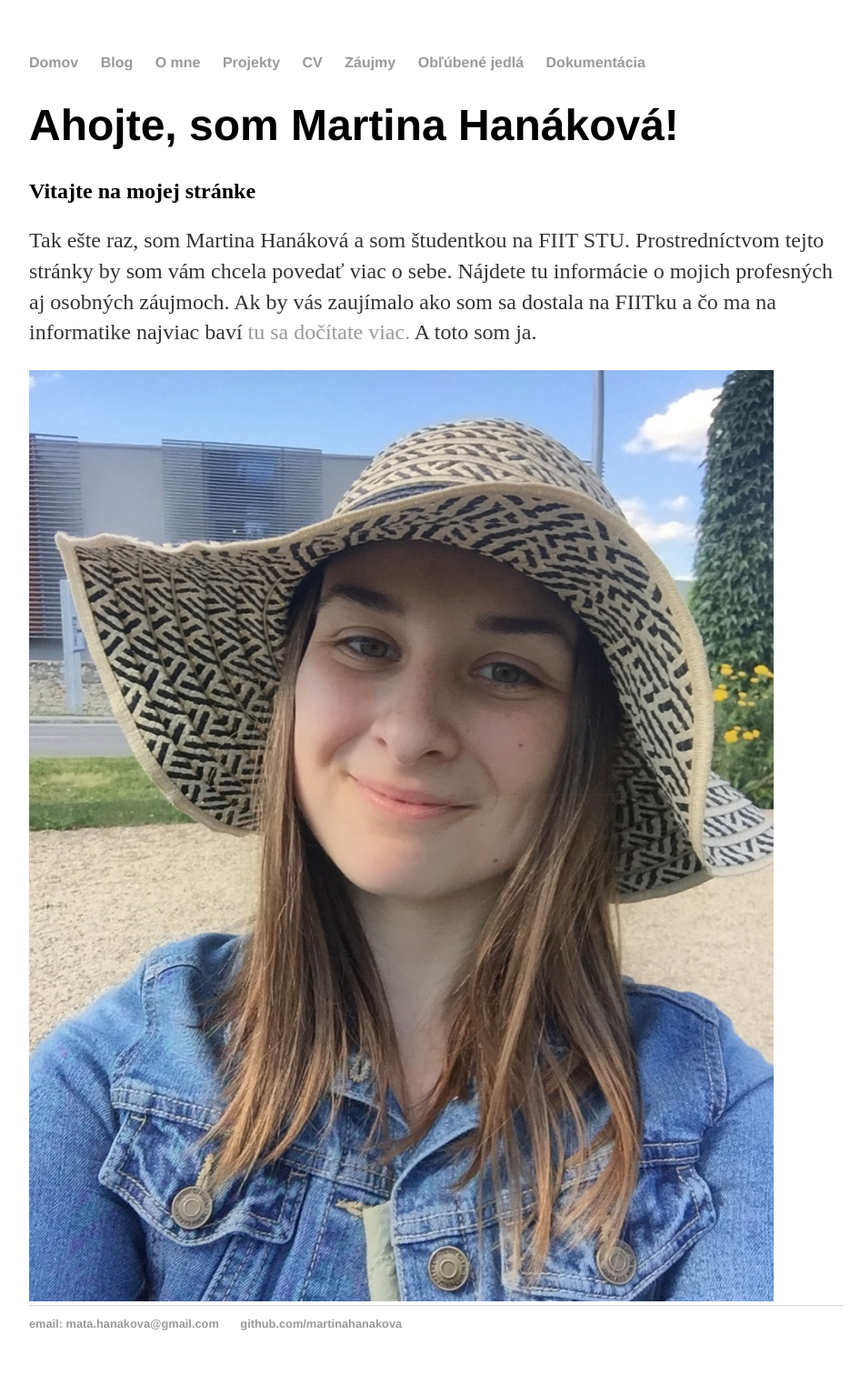
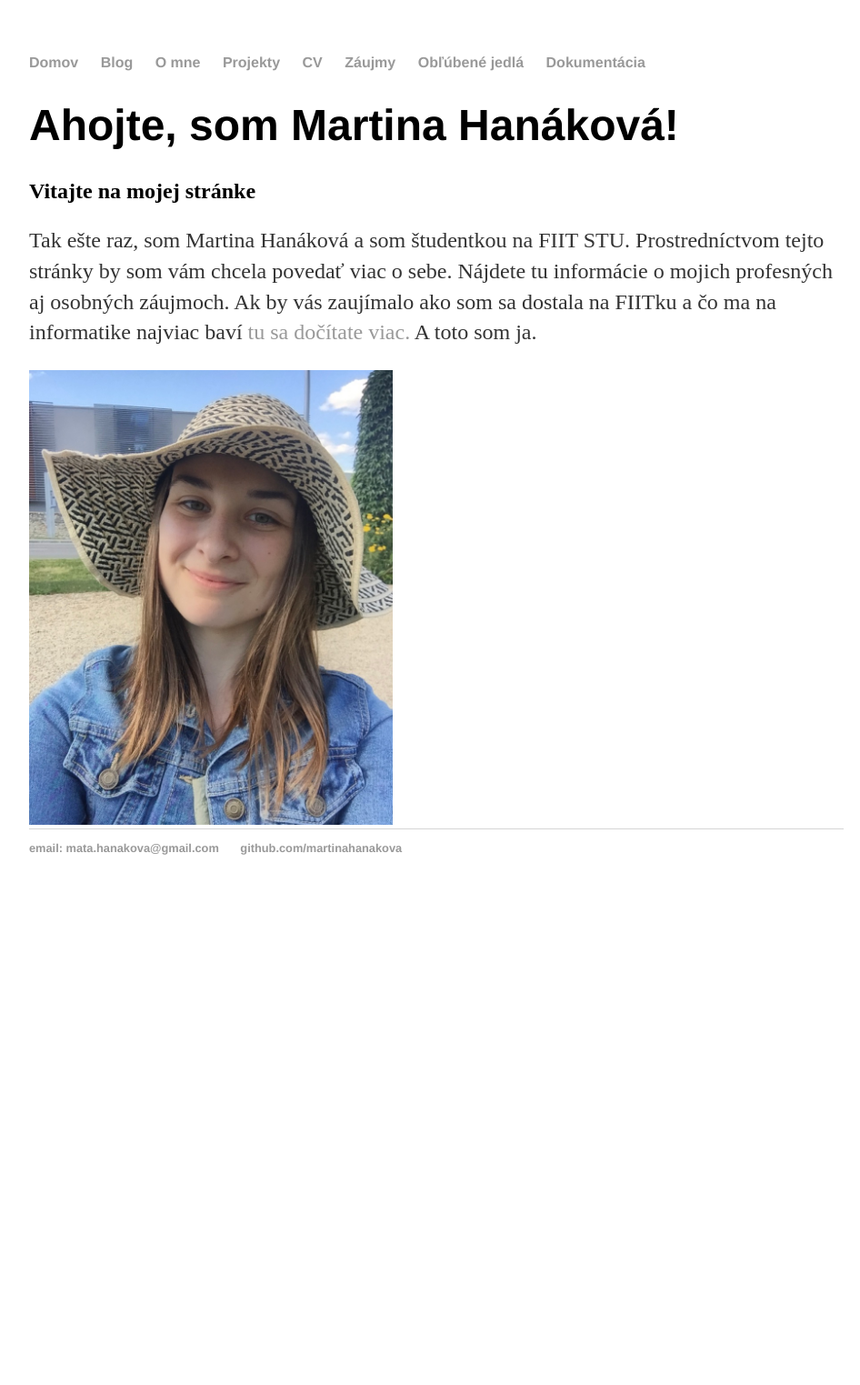
Before and after one commit to martinahanakova/martinahanakova.github.io, a Jekyll site: the page built from index.html, in a window 1280 px wide. Shown: the whole page at 91% size, without its empty margins (160-1106 px from the left). Built offline with Jekyll 4.4.1, drawn with Linux system fonts in a browser that asks for light colours; after the commit the page ends 1000 px from its top, so only the background shows below that.

Commit message:
css styles

```diff
--- a/css/main.css
+++ b/css/main.css
@@ -41,3 +41,9 @@ ul.posts {
 ul.posts li {
     list-style: none;
 }
+
+#me {
+	   width:400px;
+	   float:center;
+	   margin-right:45;
+}
```
